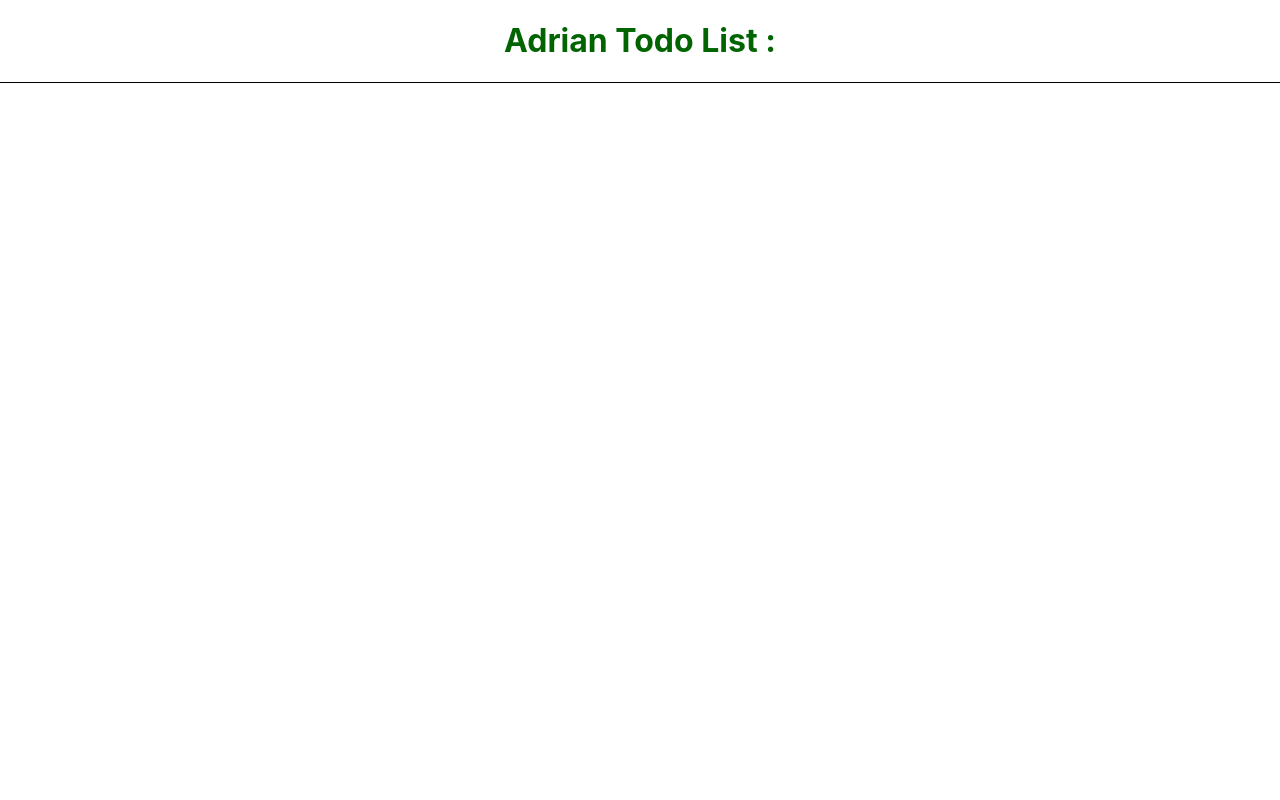
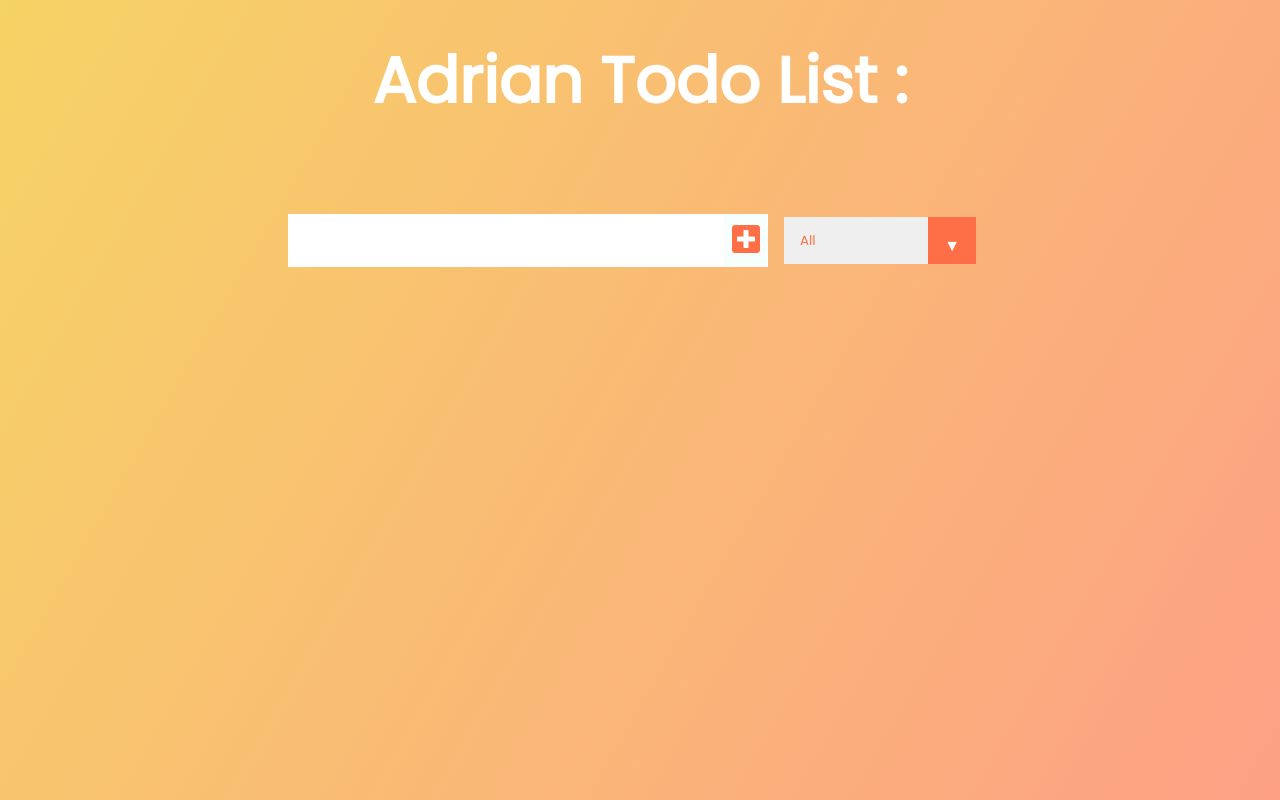
Before and after one commit to Adriantutuianu/to-do-project, a React (Create React App) app: page / in a window 1280 px wide. Built offline with nearby package versions, Linux system fonts and the light colour scheme.

Commit message:
Added styling and form

```diff
--- a/src/App.css
+++ b/src/App.css
@@ -1,7 +1,141 @@
-header {
+/* header {
   width: 100%;
   border-bottom: 1px solid black;
   text-align: center;
   padding: "30px";
   color: darkgreen;
+} */
+
+* {
+  margin: 0;
+  padding: 0;
+  box-sizing: border-box;
 }
+body {
+  background-image: linear-gradient(120deg, #f6d365 0%, #fda085 100%);
+  color: white;
+  font-family: "Poppins", sans-serif;
+  min-height: 100vh;
+}
+header {
+  font-size: 2rem;
+}
+
+header,
+form {
+  min-height: 20vh;
+  display: flex;
+  justify-content: center;
+  align-items: center;
+}
+form input,
+form button {
+  padding: 0.5rem;
+  font-size: 2rem;
+  border: none;
+  background: white;
+}
+form button {
+  color: #ff6f47;
+  background: #f7fffe;
+  cursor: pointer;
+  transition: all 0.3s ease;
+}
+form button:hover {
+  background: #ff6f47;
+  color: white;
+}
+.todo-container {
+  display: flex;
+  justify-content: center;
+  align-items: center;
+}
+
+.todo-list {
+  min-width: 30%;
+  list-style: none;
+}
+
+.todo {
+  margin: 0.5rem;
+  background: white;
+  font-size: 1.5rem;
+  color: black;
+  display: flex;
+  justify-content: space-between;
+  align-items: center;
+  transition: all 1s ease;
+}
+.filter-todo {
+  padding: 1rem;
+}
+.todo li {
+  flex: 1;
+}
+
+.trash-btn,
+.complete-btn {
+  background: #ff6f47;
+  color: white;
+  border: none;
+  padding: 1rem;
+  cursor: pointer;
+  font-size: 1rem;
+}
+.complete-btn {
+  background: rgb(11, 212, 162);
+}
+.todo-item {
+  padding: 0rem 0.5rem;
+}
+
+.fa-trash,
+.fa-check {
+  pointer-events: none;
+}
+
+.fall {
+  transform: translateY(10rem) rotateZ(20deg);
+  opacity: 0;
+}
+
+.completed {
+  text-decoration: line-through;
+  opacity: 0.5;
+}
+
+/*CUSTOM SELECTOR */
+select {
+  -webkit-appearance: none;
+  -moz-appearance: none;
+  -ms-appearance: none;
+  appearance: none;
+  outline: 0;
+  box-shadow: none;
+  border: 0 !important;
+  background-image: none;
+}
+
+/* Custom Select */
+.select {
+  margin: 1rem;
+  position: relative;
+  overflow: hidden;
+}
+select {
+  color: #ff6f47;
+  font-family: "Poppins", sans-serif;
+  cursor: pointer;
+  width: 12rem;
+}
+/* Arrow */
+.select::after {
+  content: "\25BC";
+  position: absolute;
+  top: 0;
+  right: 0;
+  padding: 1rem;
+  background: #ff6f47;
+  cursor: pointer;
+  pointer-events: none;
+}
--- a/src/App.js
+++ b/src/App.js
@@ -1,18 +1,15 @@
-// import { useState } from "react";
 import "./App.css";
+import Form from "./components/Form";
+// import TodoList from "./components/TodoList";
 
 function App() {
-  // const [todos, setTodos] = useState([
-  //   { id: 0, text: "buy milk", isCompleted: false },
-  //   { id: 1, text: "buy bread", isCompleted: true },
-  // ]);
-
   return (
     <div className="App">
       <header>
         {" "}
         <h1>Adrian Todo List :</h1>
       </header>
+      <Form />
     </div>
   );
 }
--- a/src/components/Form.js
+++ b/src/components/Form.js
@@ -1,7 +1,21 @@
 import React from "react";
 
 const Form = () => {
-  return <div>Form</div>;
+  return (
+    <form>
+      <input type="text" className="todo-input" />
+      <button className="todo-button" type="submit">
+        <i className="fas fa-plus-square"></i>
+      </button>
+      <div className="select">
+        <select name="todos" className="filter-todo">
+          <option value="all">All</option>
+          <option value="completed">Completed</option>
+          <option value="uncompleted">Uncompleted</option>
+        </select>
+      </div>
+    </form>
+  );
 };
 
 export default Form;
```
